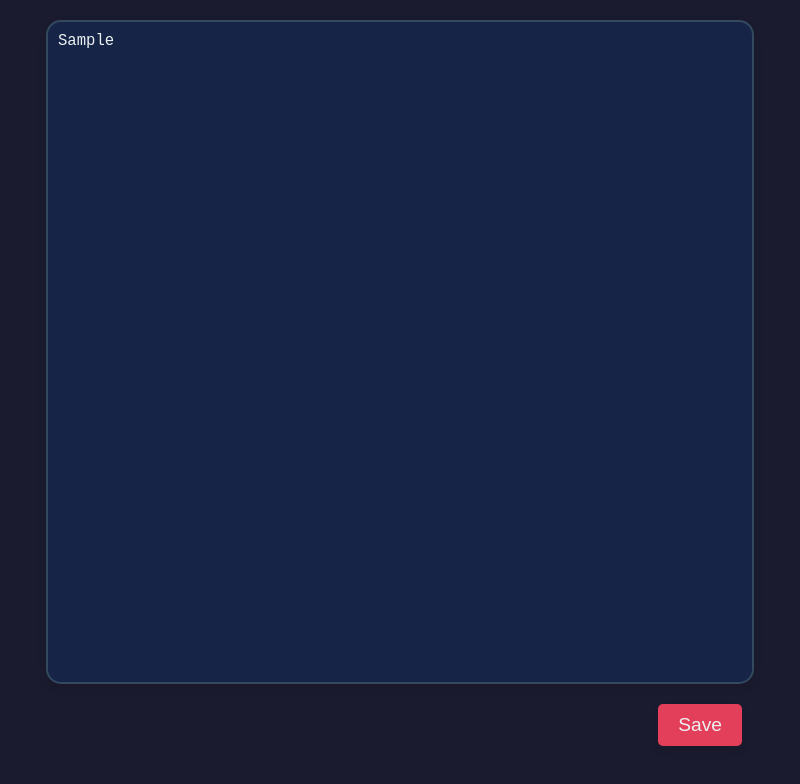
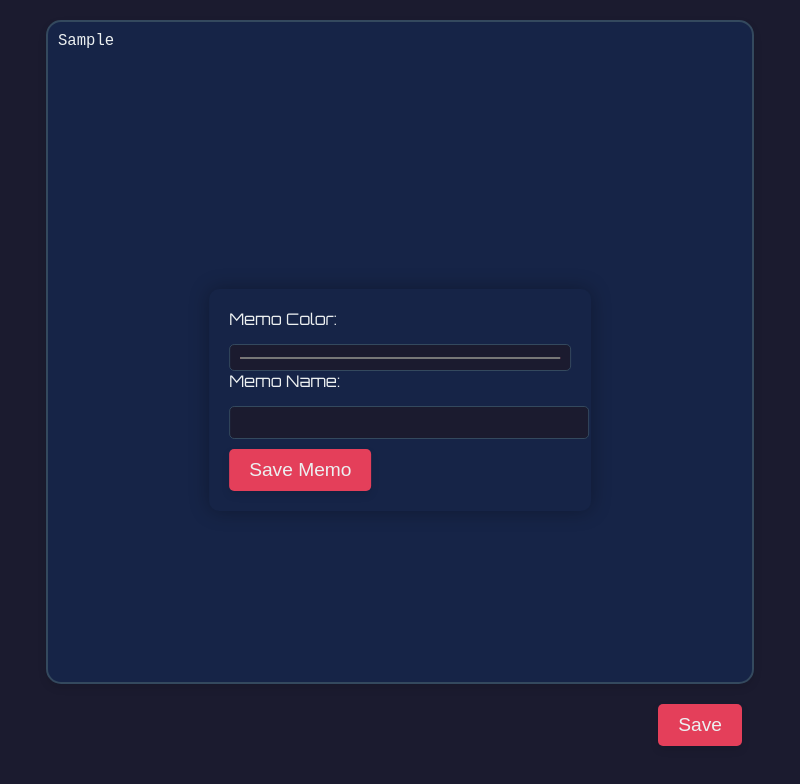
Before and after one commit to ReyGraph/athletearc, an Electron app: page components/memo.html in a window 800 px wide. Both pictures are taken after typing "Sample" into the empty fields and a click on the button "Save". Drawn offline with Linux system fonts and the light colour scheme.

Commit message:
Update memo.html

```diff
--- a/components/memo.html
+++ b/components/memo.html
@@ -52,12 +52,99 @@
             background: #d63447;
             transform: translateY(-3px);
         }
+
+        .save-options {
+            display: none;
+            position: fixed;
+            top: 50%;
+            left: 50%;
+            transform: translate(-50%, -50%);
+            background: #162447;
+            padding: 20px;
+            border-radius: 10px;
+            box-shadow: 0 0 20px rgba(0, 0, 0, 0.3);
+            z-index: 2000;
+        }
+
+        .save-options label {
+            display: block;
+            margin-bottom: 10px;
+        }
+
+        .save-options input {
+            width: 100%;
+            padding: 8px;
+            margin-top: 5px;
+            border: 1px solid #34495e;
+            border-radius: 5px;
+            background: #1b1b2f;
+            color: #ecf0f1;
+        }
+
+        .save-options button {
+            margin-top: 10px;
+            background: #e43f5a;
+            color: #ecf0f1;
+            border: none;
+            padding: 10px 20px;
+            border-radius: 5px;
+            cursor: pointer;
+            transition: background 0.3s, transform 0.3s;
+        }
+
+        .save-options button:hover {
+            background: #d63447;
+            transform: translateY(-3px);
+        }
     </style>
 </head>
 <body>
-    <textarea placeholder="Write your memo here..."></textarea>
+    <textarea id="memo-content" placeholder="Write your memo here..."></textarea>
     <div class="button-bar">
-        <button>Save</button>
+        <button id="save-button">Save</button>
     </div>
+
+    <div class="save-options" id="save-options">
+        <label for="memo-color">Memo Color:</label>
+        <input type="color" id="memo-color" value="#e43f5a">
+        <label for="memo-name">Memo Name:</label>
+        <input type="text" id="memo-name">
+        <button id="save-confirm">Save Memo</button>
+    </div>
+
+    <script>
+        document.getElementById('save-button').addEventListener('click', function() {
+            document.getElementById('save-options').style.display = 'block';
+        });
+
+        document.getElementById('save-confirm').addEventListener('click', function() {
+            const memoContent = document.getElementById('memo-content').value;
+            const memoColor = document.getElementById('memo-color').value;
+            const memoName = document.getElementById('memo-name').value;
+
+            if (!memoContent.trim()) {
+                alert('Memo content cannot be empty!');
+                return;
+            }
+
+            const memo = {
+                content: memoContent,
+                color: memoColor,
+                name: memoName || 'Untitled Memo'
+            };
+
+            // Save memo to local storage (example)
+            let savedMemos = JSON.parse(localStorage.getItem('savedMemos')) || [];
+            savedMemos.push(memo);
+            localStorage.setItem('savedMemos', JSON.stringify(savedMemos));
+
+            // Reset the form and hide save options
+            document.getElementById('memo-content').value = '';
+            document.getElementById('save-options').style.display = 'none';
+
+            // You could implement saving logic to store the memo data
+            // For simplicity in this example, we just save to local storage
+        });
+    </script>
 </body>
 </html>
```
